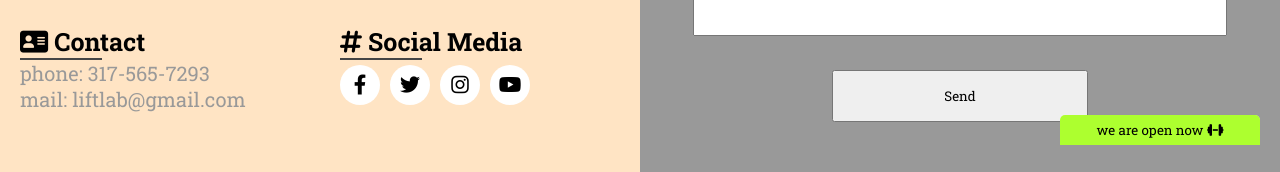
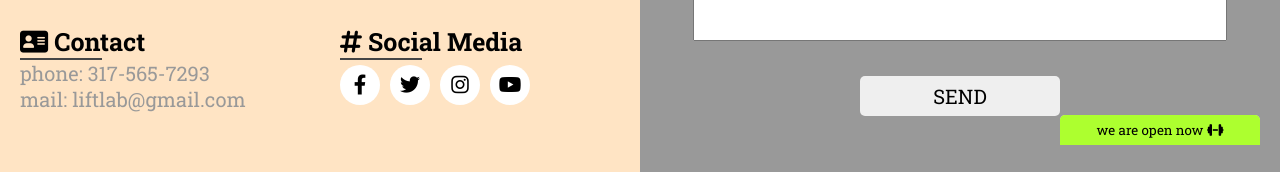
Before and after one commit to kubaglowczynski/gym-page, an Angular app: page /contact in a window 1280 px wide. Shown: the part 655-827 px from the top of the page. Built offline with nearby package versions, Linux system fonts and the light colour scheme.

Commit message:
contact component update

```diff
--- a/src/app/components/contact/contact.component.html
+++ b/src/app/components/contact/contact.component.html
@@ -48,7 +48,7 @@
                 </div>
                 <textarea name="message" class="message" rows="3" placeholder="Type your message" onfocus="this.placeholder=''" onblur="this.placeholder='Type your message'" autocomplete="nope"></textarea>
                 <div class="sendbtn">
-                <input value="Send" type="submit" class="btn">
+                <input value="SEND" type="submit" class="btn">
                 </div>
             </form>
         </div>
--- a/src/app/components/contact/contact.component.scss
+++ b/src/app/components/contact/contact.component.scss
@@ -65,6 +65,11 @@ h1{
                     background-color: #fff;
                     border-radius: 50%;
                     cursor: pointer;
+                    transition: 0.3s ease-in;
+                    &:hover{
+                        color: #fff;
+                        background-color: #000;
+                    }
                 }
             }
         }
@@ -107,9 +112,13 @@ h1{
     justify-content: center;
     align-items: center;
     .btn{
-        width: 20vw;
-        height: 4vw;
+        font-size: 20px;
+        border: none;
+        border-radius: 5px;
+        width: 200px;
+        height: 40px;
         margin: 2vw;
+        cursor: pointer;
     }
 }
 @keyframes display {
```
